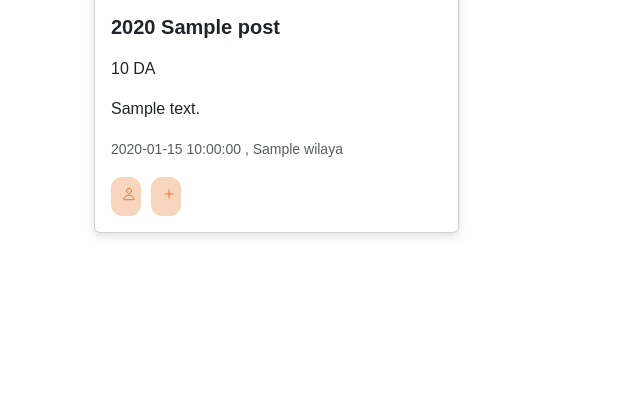
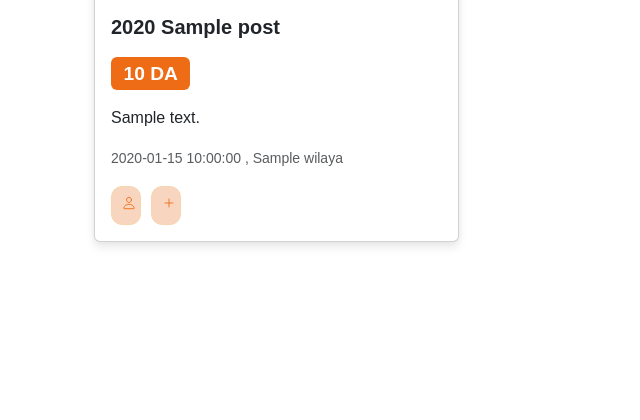
Before and after one commit to imadChr/SoukAuto, a PHP site: template view/post/rent.php in a window 1280 px wide. Shown: the part 798-1218 px from the top of the page, without its empty margins (0-640 px from the left). Run offline with PHP 8.4, Linux system fonts and the light colour scheme; the template is opened without the code that fills it: most values are stand-ins (such as "Sample title", 1, 10 or a date in 2020); data that the repository does not hold is empty; some libraries are stand-ins or nearby versions.

Commit message:
card sizing

```diff
--- a/assets/css/all_posts.css
+++ b/assets/css/all_posts.css
@@ -87,8 +87,18 @@ button#button-addon1 ion-icon {
     line-height: 1.5;
 }
 
+.card-text.desc {
+    font-family: Como, serif !important;
+    font-size: 20px;
+}
+
+
 .card .badge {
-    font-size: 1rem;
+    top: 1rem;
+    right: 1rem;
+    width: auto;
+    font-size: 1.2rem;
+    background-color: #ED6C15;
 }
 
 /* Add some space around each card */
--- a/view/post/market.php
+++ b/view/post/market.php
@@ -136,7 +136,7 @@
                             <div class="container">
                                 <div class="card mb-4">
                                     <!-- Price badge-->
-                                    <div class="badge bg-dark text-white position-absolute" style="top: 1rem; right: 1rem;">Sell</div>
+                                    <div class="badge text-white position-absolute"> <?php echo $row['price'] ?> DA</div>
                                     <!-- Product image-->
                                     <div class="card-img-top">
                                         <img class="card-img-top" src="assets/<?php echo $row['url']; ?>" alt="Card image cap">
@@ -145,8 +145,7 @@
                                     <div class="card-body">
                                         <!-- Product name-->
                                         <h5 class="card-title"><?php echo $row['year'], '   ', $row['title'] ?></h5>
-                                        <p class="card-text"><?php echo $row['price'] ?> DA</p>
-                                        <p class="card-text"><?php echo $row['description'] ?></p>
+                                        <p class="card-text desc"><?php echo $row['description'] ?></p>
                                         <p class="card-text"><small class="text-muted"><?php echo $row['date'] ?> , <?php echo $row['wilaya'] ?></small></p>
 
                                         <!--buttons-->
--- a/view/post/rent.php
+++ b/view/post/rent.php
@@ -137,7 +137,7 @@
                             <div class="container">
                                 <div class="card mb-4">
                                     <!-- Price badge-->
-                                    <div class="badge bg-dark text-white position-absolute" style="top: 1rem; right: 1rem;">Sell</div>
+                                    <div class="badge bg-dark text-white position-absolute" style="top: 1rem; right: 1rem; height: 2rem; width: auto;">Sell</div>
                                     <!-- Product image-->
                                     <div class="card-img-top">
                                         <img class="card-img-top" src="assets/<?php echo $row['url']; ?>" alt="Card image cap">
@@ -146,7 +146,7 @@
                                     <div class="card-body">
                                         <!-- Product name-->
                                         <h5 class="card-title"><?php echo $row['year'], '   ', $row['title'] ?></h5>
-                                        <p class="card-text"><?php echo $row['price'] ?> DA</p>
+                                        <p class="card-text badge"><?php echo $row['price'] ?> DA</p>
                                         <p class="card-text"><?php echo $row['description'] ?></p>
                                         <p class="card-text"><small class="text-muted"><?php echo $row['date'] ?> , <?php echo $row['wilaya'] ?></small></p>
 
```
